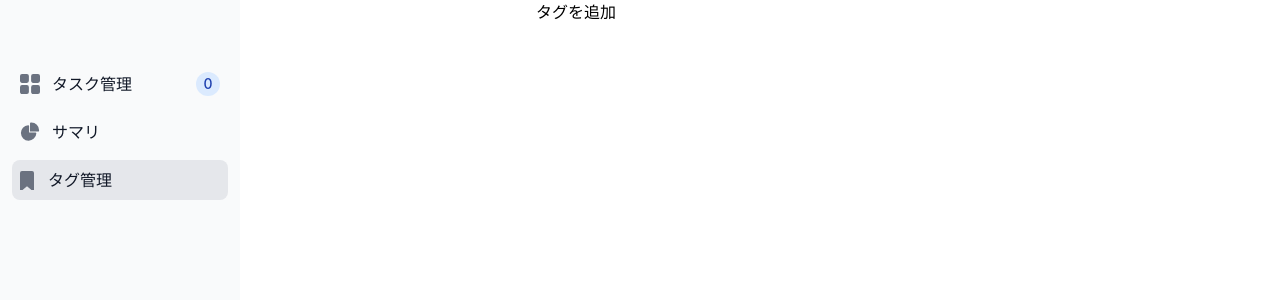
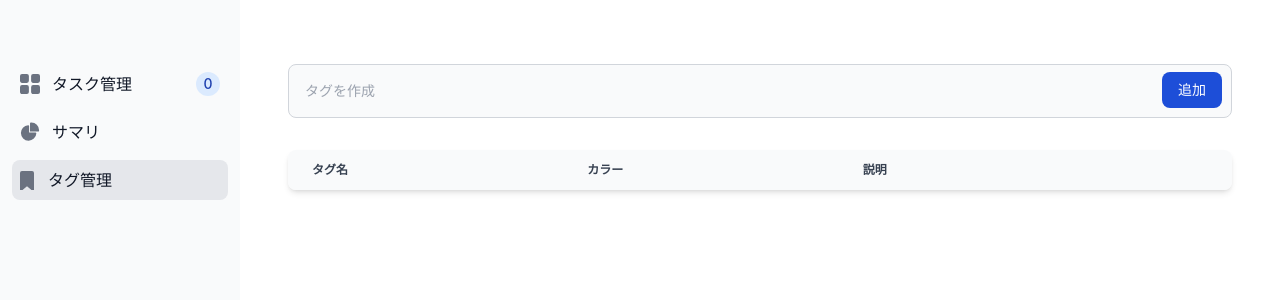
Before and after one commit to sooom1627/melt, a React (Create React App) app: page /tags in a window 1280 px wide. Shown: the top 300 px of the page. Built offline with nearby package versions, Linux system fonts and the light colour scheme.

Commit message:
tag manage table & add tag to task

```diff
--- a/src/components/tagsManage/TagsManage.tsx
+++ b/src/components/tagsManage/TagsManage.tsx
@@ -1,31 +1,97 @@
-import React, { useState } from "react";
+import React, { useEffect, useState } from "react";
+import { v4 as uuidv4 } from "uuid";
 import { useRecoilState } from "recoil";
-import { persistedTagListState } from "../../providers/tagsProvider";
+import { tagListState } from "../../providers/tagsProvider";
+import { Tags } from "../../models/Tags";
 
 export const TagsManage: React.FC = () => {
 	const [newTag, setNewTag] = useState("");
-	const [tags, setTags] = useRecoilState(persistedTagListState);
+	const [tags, setTags] = useRecoilState(tagListState);
+	const [showTags, setShowTags] = useState(tags);
 
-	const handleAddTag = () => {
-		if (newTag && !tags.includes(newTag)) {
-			setTags([...tags, newTag]);
+	const handleAddTag = (newTag: string) => {
+		if (newTag) {
+			const newTags: Tags = {
+				id: uuidv4(),
+				name: newTag,
+				color: "bg-gray-100 text-gray-800",
+				description: "なし",
+			};
+			setTags([...tags, newTags]);
 			setNewTag("");
 		}
 	};
 
 	return (
-		<div className="px-12 sm:ml-60">
+		<div className="px-12 sm:ml-60 pt-16">
+			<form
+				className="w-full mb-8 "
+				onSubmit={(e) => {
+					e.preventDefault();
+					handleAddTag(newTag);
+				}}
+			>
+				<label className="mb-2 text-sm font-medium text-gray-900 sr-only">
+					タスクを入力
+				</label>
+				<div className="relative w-100">
 					<input
 						type="text"
 						value={newTag}
 						onChange={(e) => setNewTag(e.target.value)}
+						className="block w-full p-4 text-sm text-gray-900 border border-gray-300 rounded-lg bg-gray-50 focus:ring-blue-500 focus:border-blue-500 dark:bg-gray-700 dark:border-gray-600 dark:placeholder-gray-400 dark:text-white dark:focus:ring-blue-500 dark:focus:border-blue-500"
+						placeholder="タグを作成"
 					/>
-			<button onClick={handleAddTag}>タグを追加</button>
-			<ul>
+					<button
+						type="submit"
+						className="text-white absolute right-2.5 bottom-2.5 bg-blue-700 hover:bg-blue-800 focus:ring-4 focus:outline-none focus:ring-blue-300 font-medium rounded-lg text-sm px-4 py-2 dark:bg-blue-600 dark:hover:bg-blue-700 dark:focus:ring-blue-800"
+					>
+						追加
+					</button>
+				</div>
+			</form>
+			<div className="relative overflow-x-auto shadow-md sm:rounded-lg">
+				<table className="w-full text-sm text-left text-gray-500 dark:text-gray-400">
+					<thead className="text-xs text-gray-700 uppercase bg-gray-50 dark:bg-gray-700 dark:text-gray-400">
+						<tr>
+							<th scope="col" className="px-6 py-3">
+								タグ名
+							</th>
+							<th scope="col" className="px-6 py-3">
+								カラー
+							</th>
+							<th scope="col" className="px-6 py-3">
+								説明
+							</th>
+							<th scope="col" className="px-6 py-3"></th>
+						</tr>
+					</thead>
+					<tbody>
 						{tags.map((tag) => (
-					<li key={tag}>{tag}</li>
+							<tr className="bg-white border-b dark:bg-gray-900 dark:border-gray-700">
+								<th
+									scope="row"
+									className="px-6 py-4 font-medium text-gray-900 whitespace-nowrap dark:text-white"
+								>
+									{tag.name}
+								</th>
+								<td className="px-6 py-4">
+									<div className={`${tag.color} w-8 h-4 rounded`}></div>
+								</td>
+								<td className="px-6 py-4">{tag.description}</td>
+								<td className="px-6 py-4">
+									<a
+										href="#"
+										className="font-medium text-blue-600 dark:text-blue-500 hover:underline"
+									>
+										Edit
+									</a>
+								</td>
+							</tr>
 						))}
-			</ul>
+					</tbody>
+				</table>
+			</div>
 		</div>
 	);
 };
--- a/src/components/taskOrganization/TaskOrganization.tsx
+++ b/src/components/taskOrganization/TaskOrganization.tsx
@@ -10,7 +10,7 @@ export const TaskOrganization = () => {
 			<div className="md:w-1/2 mx-4 flex flex-col justify-start items-start h-screen pt-16">
 				<TaskManage />
 			</div>
-			<div className="md:w-1/2 mx-4 flex flex-col justify-center h-screen">
+			<div className="md:w-1/2 mx-4 flex flex-col justify-center h-screen pt-16">
 				<TaskControl />
 			</div>
 		</div>
--- a/src/components/taskOrganization/taskControl/TaskEditModal.tsx
+++ b/src/components/taskOrganization/taskControl/TaskEditModal.tsx
@@ -2,6 +2,7 @@ import React, { useEffect, useState } from "react";
 //Recoil
 import { useRecoilState } from "recoil";
 import { taskState } from "../../../providers/taskListProvider";
+import { tagListState } from "../../../providers/tagsProvider";
 // models
 import { Task } from "../../../models/Task";
 
@@ -17,7 +18,9 @@ export const TaskEditModal: React.FC<Props> = ({
 	task,
 }) => {
 	const [tasks, setTasks] = useRecoilState(taskState);
+	const [tags, setTags] = useRecoilState(tagListState);
 	const [editTaskName, setEditTaskName] = useState(task.name);
+	const [selectedTags, setSelectedTags] = useState<string[]>([]);
 
 	useEffect(() => {
 		setEditTaskName(task.name);
@@ -38,12 +41,20 @@ export const TaskEditModal: React.FC<Props> = ({
 		setTasks((currentTasks) =>
 			currentTasks.map((task) => {
 				if (task.id === id) {
-					return { ...task, name: newName };
+					return { ...task, name: newName, tagIds: selectedTags };
 				} else {
 					return task;
 				}
 			})
 		);
+	};
+
+	const toggleTagSelection = (tagId: string) => {
+		if (selectedTags.includes(tagId)) {
+			setSelectedTags((prev) => prev.filter((id) => id !== tagId));
+		} else {
+			setSelectedTags((prev) => [...prev, tagId]);
+		}
 	};
 
 	return (
@@ -100,18 +111,36 @@ export const TaskEditModal: React.FC<Props> = ({
 								placeholder="タスク名を編集"
 							/>
 						</div>
+						<div className="px-8 pb-4">
+							<p className="text-base font-bold text-gray-900 pb-2">
+								タグを選択
+							</p>
+							{tags.map((tag) => (
+								<span
+									key={tag.id}
+									className={`${tag.color} ${
+										selectedTags.includes(tag.id)
+											? "opacity-100"
+											: " opacity-50 "
+									} text-xs font-medium mr-2 px-2.5 py-0.5 rounded cursor-pointer`}
+									onClick={() => toggleTagSelection(tag.id)}
+								>
+									{tag.name}
+								</span>
+							))}
+						</div>
 						<div className="flex items-center justify-end p-6 space-x-2 border-t border-gray-200 rounded-b dark:border-gray-600">
 							<button
 								onClick={() => changeTaskName(task.id, editTaskName)}
 								className="text-white bg-blue-700 hover:bg-blue-800 font-medium rounded-lg text-sm px-5 py-2.5 text-center "
 							>
-								タスク名を変更する
+								タスクの更新
 							</button>
 							<button
 								onClick={() => removeTask(task.id)}
 								className="text-white bg-red-500  hover:bg-red-600 rounded-lg border border-gray-200 text-sm font-medium px-5 py-2.5 focus:z-10"
 							>
-								タスクを削除する
+								タスクの削除
 							</button>
 						</div>
 					</div>
--- a/src/models/Tags.ts
+++ b/src/models/Tags.ts
@@ -1,4 +1,6 @@
-export interface Tgas{
-  id:number
+export interface Tags{
+  id:string
   name:string
+  color: string
+  description?: string
 }
--- a/src/models/Task.ts
+++ b/src/models/Task.ts
@@ -5,5 +5,6 @@ export interface Task {
   created: Date;
   start ?: Date;
   end ?:Date;
-  duration ?: number; // in milliseconds
+  duration ?: number;
+  tagIds?: string[];
 }
--- a/src/providers/tagsProvider.tsx
+++ b/src/providers/tagsProvider.tsx
@@ -1,18 +1,39 @@
-import { atom, selector } from "recoil";
+import { atom, DefaultValue } from "recoil";
+import { Tags } from "../models/Tags";
 
-export const tagListState = atom<string[]>({
+const parseStoredTags = (savedValue: string): Tags[] => {
+	try {
+		return JSON.parse(savedValue);
+	} catch {
+		return [];
+	}
+};
+
+const localStorageEffect =
+	(key: string) =>
+	({
+		setSelf,
+		onSet,
+	}: {
+		setSelf: (newValue: Tags[]) => void;
+		onSet: (fn: (newValue: Tags[]) => void) => void;
+	}) => {
+		const savedValue = localStorage.getItem(key);
+		if (savedValue != null) {
+			setSelf(parseStoredTags(savedValue));
+		}
+
+		onSet((newValue: Tags[]) => {
+			if (newValue instanceof DefaultValue) {
+				localStorage.removeItem(key);
+			} else {
+				localStorage.setItem(key, JSON.stringify(newValue));
+			}
+		});
+	};
+
+export const tagListState = atom<Tags[]>({
 	key: "tagListState",
 	default: [],
+	effects_UNSTABLE: [localStorageEffect("tags")],
 });
-
-export const persistedTagListState = selector<string[]>({
-	key: "persistedTagListState",
-	get: ({ get }) => {
-		const savedTags = localStorage.getItem("tags");
-		return savedTags ? JSON.parse(savedTags) : get(tagListState);
-	},
-	set: ({ set }, newValue) => {
-		localStorage.setItem("tags", JSON.stringify(newValue));
-		set(tagListState, newValue);
-	},
-});
```
Lines whose indentation alone changed are shown as unchanged.
